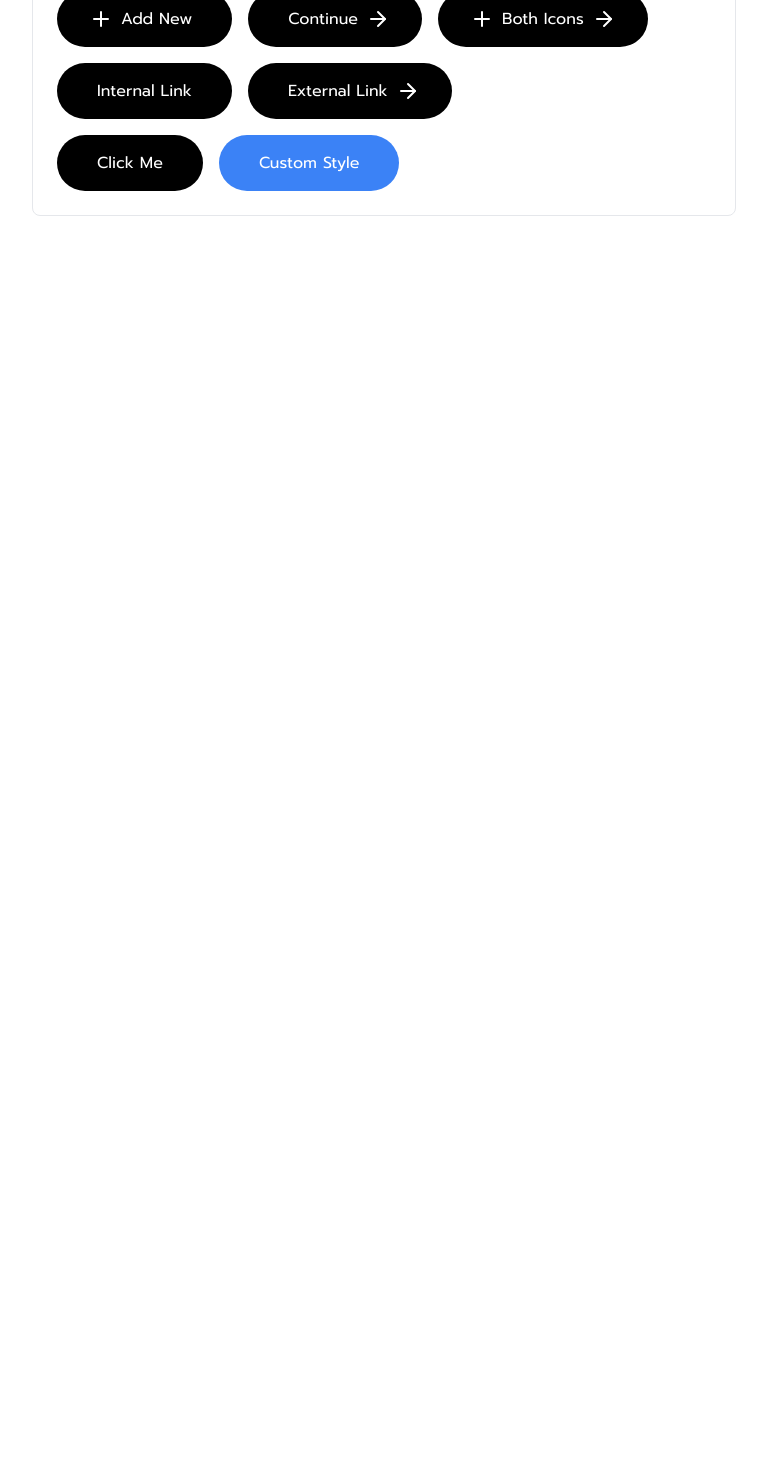
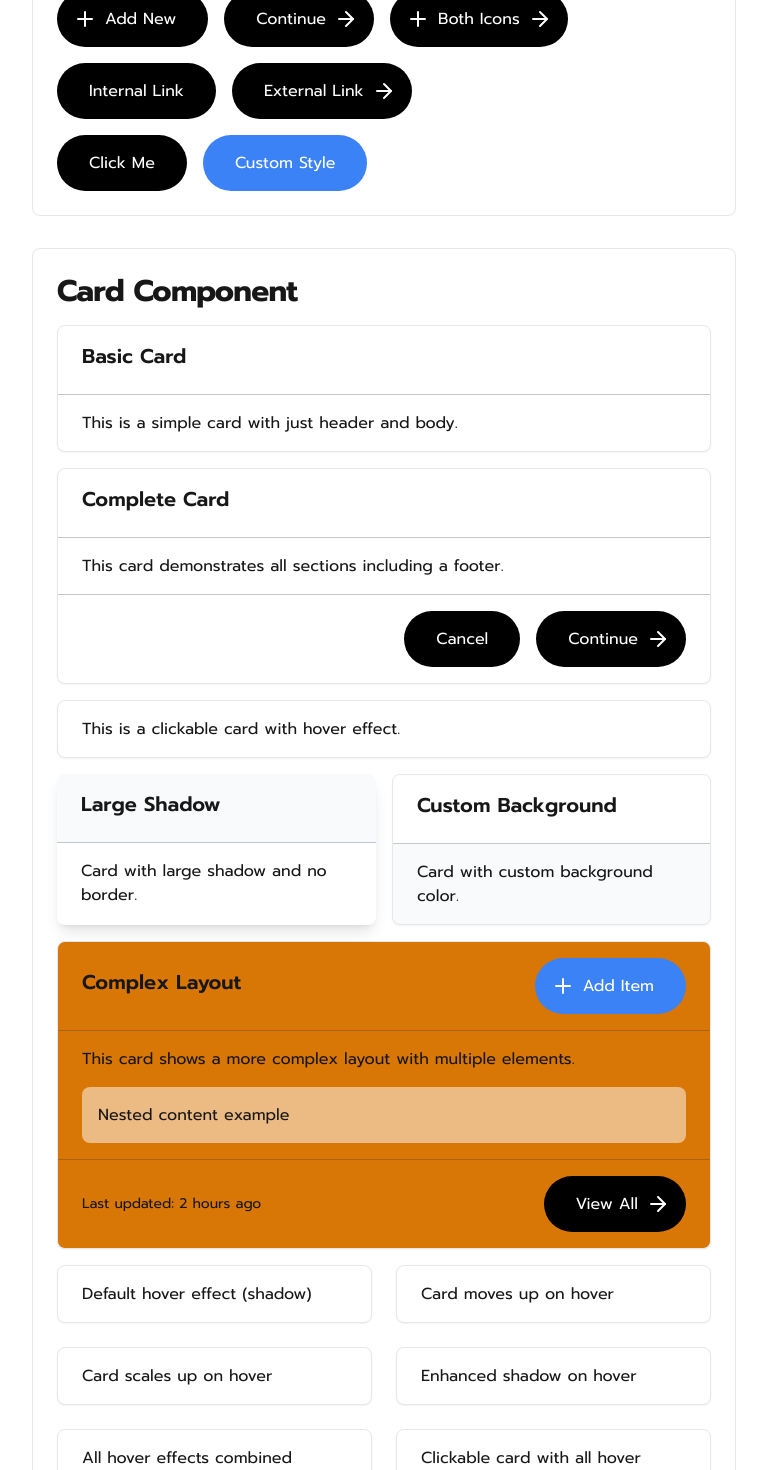
Before and after one commit to Nicolasalx/Area, a Next.js app in the folder front/: page /test in a window 1280 px wide. Shown: the part 720-2190 px from the top of the page, without its empty margins (256-1023 px from the left). Before the commit the page ends 968 px from the top, so only its background shows below. Built offline with nearby package versions, Linux system fonts and the light colour scheme.

Commit message:
feat: card component

```diff
--- a/front/app/page.tsx
+++ b/front/app/page.tsx
@@ -1,4 +1,4 @@
-import Text from "@/components/ui/Text"
+import Text from "@/components/ui/Text";
 export default function Page() {
   return (
     <div className="flex justify-center p-8">
--- a/front/app/test/page.tsx
+++ b/front/app/test/page.tsx
@@ -3,10 +3,11 @@
 import { ArrowRight, Plus } from "lucide-react";
 import Button from "@/components/ui/Button";
 import Text from "@/components/ui/Text";
+import Card from "@/components/ui/Card";
 
 export default function TestPage() {
   return (
-    <div className="mx-auto max-w-3xl space-y-8 p-8">
+    <div className="text-md mx-auto max-w-3xl space-y-8 p-8">
       {/* Text Component Tests */}
       <div className="space-y-4 rounded-lg border p-6">
         <Text variant="h2">Text Component</Text>
@@ -44,7 +45,7 @@ export default function TestPage() {
       </div>
 
       {/* Button Component Tests */}
-      <div className="space-y-4 rounded-lg border p-6 text">
+      <div className="text space-y-4 rounded-lg border p-6">
         <Text variant="h2">Button Component</Text>
 
         {/* Basic Buttons */}
@@ -86,6 +87,141 @@ export default function TestPage() {
           </Button>
         </div>
       </div>
+      {/* Card Component Tests */}
+      <div className="space-y-4 rounded-lg border p-6">
+        <Text variant="h2">Card Component</Text>
+
+        {/* Basic Card */}
+        <Card>
+          <Card.Header>
+            <Text variant="h4">Basic Card</Text>
+          </Card.Header>
+          <Card.Body>
+            <Text>This is a simple card with just header and body.</Text>
+          </Card.Body>
+        </Card>
+
+        {/* Card with all sections */}
+        <Card className="mt-4">
+          <Card.Header>
+            <Text variant="h4">Complete Card</Text>
+          </Card.Header>
+          <Card.Body>
+            <Text>This card demonstrates all sections including a footer.</Text>
+          </Card.Body>
+          <Card.Footer>
+            <div className="flex justify-end gap-4">
+              <Button>Cancel</Button>
+              <Button rightIcon={<ArrowRight />}>Continue</Button>
+            </div>
+          </Card.Footer>
+        </Card>
+
+        {/* Interactive Card */}
+        <Card
+          className="mt-4"
+          hover={true}
+          onClick={() => alert("Card clicked!")}
+        >
+          <Card.Body>
+            <Text>This is a clickable card with hover effect.</Text>
+          </Card.Body>
+        </Card>
+
+        {/* Styled Cards */}
+        <div className="mt-4 grid grid-cols-1 gap-4 sm:grid-cols-2">
+          <Card shadow="large" border={false}>
+            <Card.Header className="bg-gray-50">
+              <Text variant="h4">Large Shadow</Text>
+            </Card.Header>
+            <Card.Body>
+              <Text>Card with large shadow and no border.</Text>
+            </Card.Body>
+          </Card>
+
+          <Card className="bg-gray-50">
+            <Card.Header className="bg-white">
+              <Text variant="h4">Custom Background</Text>
+            </Card.Header>
+            <Card.Body>
+              <Text>Card with custom background color.</Text>
+            </Card.Body>
+          </Card>
+        </div>
+
+        {/* Complex Card */}
+        <Card className="mt-4 bg-amber-600">
+          <Card.Header>
+            <div className="flex items-center justify-between">
+              <Text variant="h4">Complex Layout</Text>
+              <Button leftIcon={<Plus />} className="bg-blue-500">
+                Add Item
+              </Button>
+            </div>
+          </Card.Header>
+          <Card.Body>
+            <div className="space-y-4">
+              <Text>
+                This card shows a more complex layout with multiple elements.
+              </Text>
+              <div className="rounded-lg bg-white bg-opacity-50 p-4">
+                <Text>Nested content example</Text>
+              </div>
+            </div>
+          </Card.Body>
+          <Card.Footer>
+            <div className="flex items-center justify-between">
+              <Text variant="small" color="gray">
+                Last updated: 2 hours ago
+              </Text>
+              <Button rightIcon={<ArrowRight />}>View All</Button>
+            </div>
+          </Card.Footer>
+        </Card>
+        <div className="grid grid-cols-1 gap-6 sm:grid-cols-2">
+          {/* Default hover effect */}
+          <Card hover={true}>
+            <Card.Body>
+              <Text>Default hover effect (shadow)</Text>
+            </Card.Body>
+          </Card>
+
+          {/* Translate effect */}
+          <Card hover="translate">
+            <Card.Body>
+              <Text>Card moves up on hover</Text>
+            </Card.Body>
+          </Card>
+
+          {/* Scale effect */}
+          <Card hover="scale">
+            <Card.Body>
+              <Text>Card scales up on hover</Text>
+            </Card.Body>
+          </Card>
+
+          {/* Enhanced shadow */}
+          <Card hover="shadow">
+            <Card.Body>
+              <Text>Enhanced shadow on hover</Text>
+            </Card.Body>
+          </Card>
+
+          {/* All effects combined */}
+          <Card hover="all">
+            <Card.Body>
+              <Text>All hover effects combined</Text>
+            </Card.Body>
+          </Card>
+
+          {/* Interactive card with hover */}
+          <Card hover="all" onClick={() => alert("Clicked!")}>
+            <Card.Body>
+              <Text>Clickable card with all hover effects</Text>
+            </Card.Body>
+          </Card>
+        </div>
+      </div>
     </div>
   );
 }
--- a/front/components/ui/Button.tsx
+++ b/front/components/ui/Button.tsx
@@ -27,19 +27,19 @@ const Button = ({
   target,
   ...props
 }: ButtonProps) => {
-  const baseStyles = `inline-flex lin items-center justify-center gap-2 rounded-full bg-black px-10 py-4 text-white transition-opacity duration-100 focus:opacity-75 hover:opacity-75 ${
+  const baseStyles = `inline-flex lin items-center justify-center gap-2 rounded-full bg-black px-8 py-4 text-white transition-opacity duration-100 focus:opacity-75 hover:opacity-75 ${
     isLoading || disabled ? "cursor-not-allowed opacity-50" : ""
-  } ${isLoading || leftIcon ? "pl-8" : ""} ${rightIcon ? "pr-8" : ""} ${className}`;
+  } ${isLoading || leftIcon ? "pl-4" : ""} ${rightIcon ? "pr-4" : ""} ${className}`;
 
   const content = (
     <>
       {isLoading ? (
-        <Loader2 className="animate-spin" />
+        <Loader2 className="animate-spin h-5" />
       ) : (
-        leftIcon && <span>{leftIcon}</span>
+        leftIcon && <>{leftIcon}</>
       )}
       {children}
-      {!isLoading && rightIcon && <span>{rightIcon}</span>}
+      {!isLoading && rightIcon && <>{rightIcon}</>}
     </>
   );
 
--- /dev/null
+++ b/front/components/ui/Card.tsx
@@ -0,0 +1,103 @@
+"use client";
+
+import React, { ElementType, ReactNode } from "react";
+import { twMerge } from "tailwind-merge";
+
+interface CardProps {
+  children: ReactNode;
+  className?: string;
+  onClick?: () => void;
+  as?: ElementType;
+  shadow?: "none" | "small" | "medium" | "large";
+  border?: boolean;
+  hover?: boolean | "translate" | "scale" | "shadow" | "all";
+}
+
+interface CardSectionProps {
+  children: ReactNode;
+  className?: string;
+}
+
+const Card = ({
+  children,
+  className = "",
+  onClick,
+  as: Component = "div",
+  shadow = "small",
+  border = true,
+  hover = false,
+}: CardProps) => {
+  const getShadowClasses = () => {
+    switch (shadow) {
+      case "none":
+        return "";
+      case "medium":
+        return "shadow-md";
+      case "large":
+        return "shadow-lg";
+      default:
+        return "shadow-sm";
+    }
+  };
+
+  const getHoverClasses = () => {
+    if (!hover) return "";
+
+    switch (hover) {
+      case "translate":
+        return "transition-transform duration-200 hover:-translate-y-1";
+      case "scale":
+        return "transition-transform duration-200 hover:scale-[1.02]";
+      case "shadow":
+        return "transition-shadow duration-200 hover:shadow-lg";
+      case "all":
+        return "transition-all duration-200 hover:-translate-y-1 hover:scale-[1.02] hover:shadow-lg";
+      case true:
+        return "transition-shadow duration-200 hover:shadow-md";
+      default:
+        return "";
+    }
+  };
+
+  const classes = twMerge(
+    "rounded-lg bg-white overflow-hidden",
+    getShadowClasses(),
+    border && "border border-gray-200",
+    getHoverClasses(),
+    onClick && "cursor-pointer",
+    className,
+  );
+
+  return (
+    <Component className={classes} onClick={onClick}>
+      {children}
+    </Component>
+  );
+};
+
+const CardHeader = ({ children, className = "" }: CardSectionProps) => {
+  const classes = twMerge(
+    "px-6 py-4 border-b border-gray-800 border-opacity-25",
+    className,
+  );
+  return <div className={classes}>{children}</div>;
+};
+
+const CardBody = ({ children, className = "" }: CardSectionProps) => {
+  const classes = twMerge("px-6 py-4", className);
+  return <div className={classes}>{children}</div>;
+};
+
+const CardFooter = ({ children, className = "" }: CardSectionProps) => {
+  const classes = twMerge(
+    "px-6 py-4 border-t border-gray-800 border-opacity-25",
+    className,
+  );
+  return <div className={classes}>{children}</div>;
+};
+
+Card.Header = CardHeader;
+Card.Body = CardBody;
+Card.Footer = CardFooter;
+
+export default Card;
--- a/front/components/ui/Text.tsx
+++ b/front/components/ui/Text.tsx
@@ -104,7 +104,9 @@ const Text = ({
 
   const classes = twMerge(
     getVariantStyles(variant),
-    color && (color === "white" || color === "black") ? `text-${color.toLocaleLowerCase()}` : `text-${color.toLocaleLowerCase()}-500`,
+    color && (color === "white" || color === "black")
+      ? `text-${color.toLocaleLowerCase()}`
+      : `text-${color.toLocaleLowerCase()}-500`,
     weight ? `font-${weight}` : `font-${getDefaultWeight(variant)}`,
     align && `text-${align}`,
     transform && transform,
```
